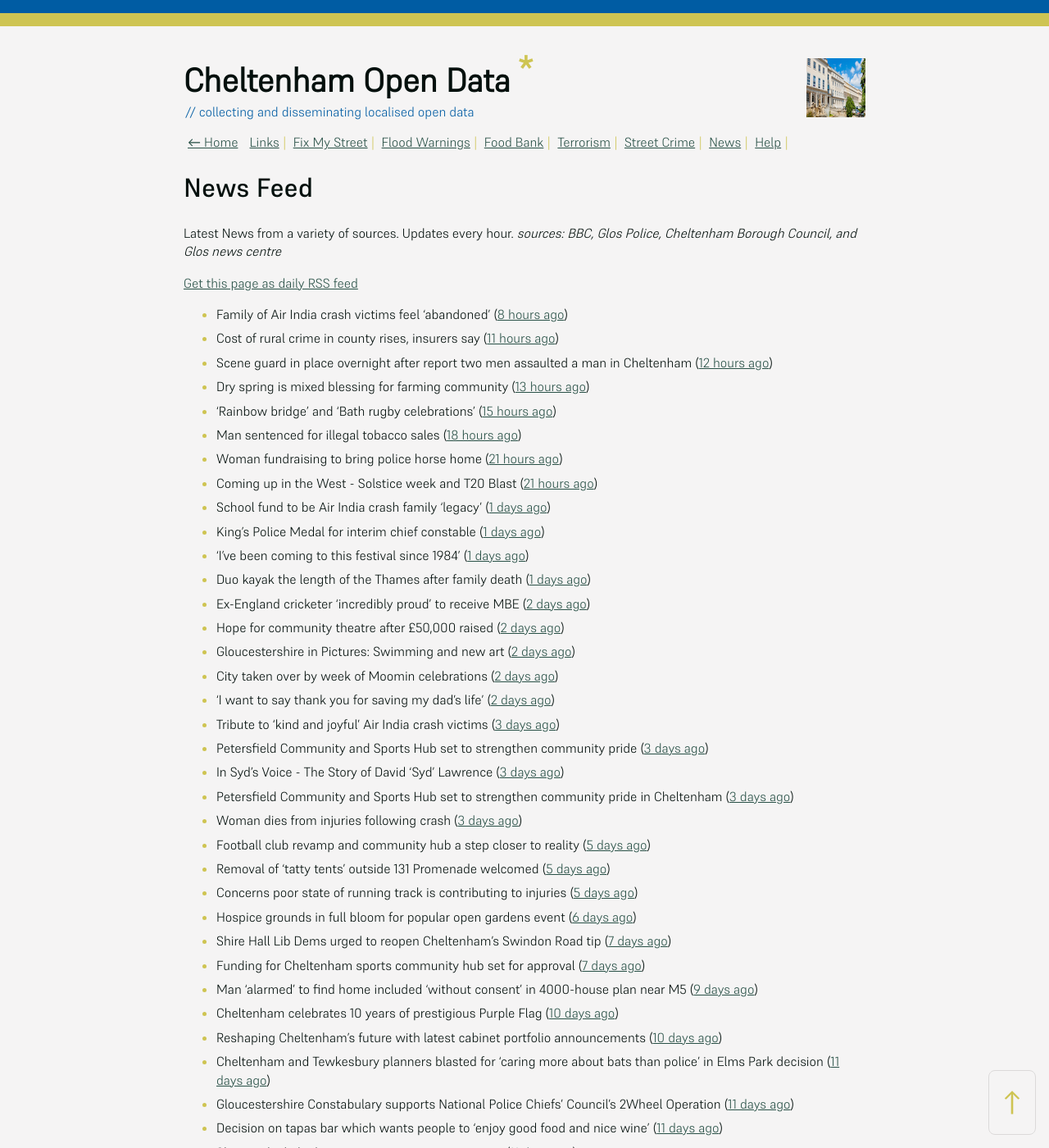
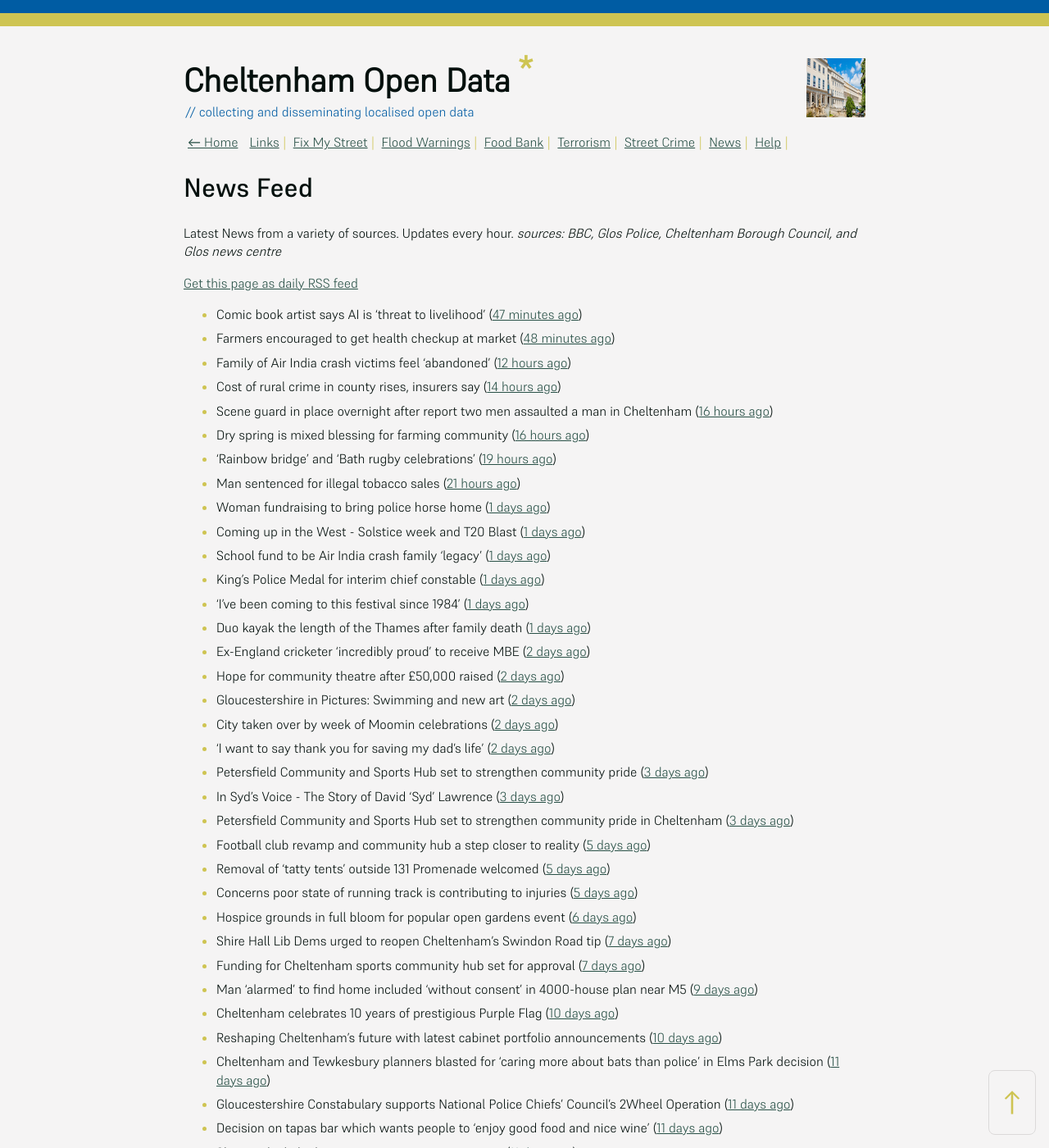
Before and after one commit to mat-0/cheltenham-open-data, a Jekyll site: the page built from _pages/news.md, in a window 1280 px wide and 1400 px high. Shown: the whole window at 82% size. Built offline with Jekyll 4.4.1, drawn with Linux system fonts in a browser that asks for light colours.

Commit message:
Updated 2025-06-17 05:58:10

```diff
--- a/_pages/news.md
+++ b/_pages/news.md
@@ -12,14 +12,16 @@ _sources: BBC, Glos Police, Cheltenham Borough Council, and Glos news centre_
 [Get this page as daily RSS feed](/daily.rss)
 
 <!-- news_marker starts -->
-- Family of Air India crash victims feel 'abandoned' ([8 hours ago](https://www.bbc.com/news/articles/c5y0lwreg9qo))
-- Cost of rural crime in county rises, insurers say ([11 hours ago](https://www.bbc.com/news/articles/cje7e8lqvj0o))
-- Scene guard in place overnight after report two men assaulted a man in Cheltenham ([12 hours ago](https://gloucesternewscentre.co.uk/scene-guard-in-place-overnight-after-report-two-men-assaulted-a-man-in-cheltenham/))
-- Dry spring is mixed blessing for farming community ([13 hours ago](https://www.bbc.com/news/articles/c8d1vglgj9zo))
-- 'Rainbow bridge' and 'Bath rugby celebrations' ([15 hours ago](https://www.bbc.com/news/articles/cx2e29jqllgo))
-- Man sentenced for illegal tobacco sales ([18 hours ago](https://gloucesternewscentre.co.uk/man-sentenced-for-illegal-tobacco-sales/))
-- Woman fundraising to bring police horse home ([21 hours ago](https://www.bbc.com/news/articles/c1ld0n474llo))
-- Coming up in the West - Solstice week and T20 Blast ([21 hours ago](https://www.bbc.com/news/articles/c4g3nze858lo))
+- Comic book artist says AI is 'threat to livelihood' ([47 minutes ago](https://www.bbc.com/news/articles/cjrnr779z2lo))
+- Farmers encouraged to get health checkup at market ([48 minutes ago](https://www.bbc.com/news/articles/c5yxyye6rglo))
+- Family of Air India crash victims feel 'abandoned' ([12 hours ago](https://www.bbc.com/news/articles/c5y0lwreg9qo))
+- Cost of rural crime in county rises, insurers say ([14 hours ago](https://www.bbc.com/news/articles/cje7e8lqvj0o))
+- Scene guard in place overnight after report two men assaulted a man in Cheltenham ([16 hours ago](https://gloucesternewscentre.co.uk/scene-guard-in-place-overnight-after-report-two-men-assaulted-a-man-in-cheltenham/))
+- Dry spring is mixed blessing for farming community ([16 hours ago](https://www.bbc.com/news/articles/c8d1vglgj9zo))
+- 'Rainbow bridge' and 'Bath rugby celebrations' ([19 hours ago](https://www.bbc.com/news/articles/cx2e29jqllgo))
+- Man sentenced for illegal tobacco sales ([21 hours ago](https://gloucesternewscentre.co.uk/man-sentenced-for-illegal-tobacco-sales/))
+- Woman fundraising to bring police horse home ([1 days ago](https://www.bbc.com/news/articles/c1ld0n474llo))
+- Coming up in the West - Solstice week and T20 Blast ([1 days ago](https://www.bbc.com/news/articles/c4g3nze858lo))
 - School fund to be Air India crash family 'legacy' ([1 days ago](https://www.bbc.com/news/articles/c5y5ygl2g31o))
 - King's Police Medal for interim chief constable ([1 days ago](https://www.bbc.com/news/articles/c39x9jz8ez1o))
 - 'I've been coming to this festival since 1984' ([1 days ago](https://www.bbc.com/news/articles/clyny53kdg4o))
@@ -29,11 +31,9 @@ _sources: BBC, Glos Police, Cheltenham Borough Council, and Glos news centre_
 - Gloucestershire in Pictures: Swimming and new art ([2 days ago](https://www.bbc.com/news/articles/ckgr8gzq8rjo))
 - City taken over by week of Moomin celebrations ([2 days ago](https://www.bbc.com/news/articles/c79e092j1qyo))
 - 'I want to say thank you for saving my dad's life' ([2 days ago](https://www.bbc.com/news/articles/c8jg40v7l00o))
-- Tribute to 'kind and joyful' Air India crash victims ([3 days ago](https://www.bbc.com/news/articles/c20qv62dxq6o))
 - Petersfield Community and Sports Hub set to strengthen community pride ([3 days ago](https://gloucesternewscentre.co.uk/petersfield-community-and-sports-hub-set-to-strengthen-community-pride/))
 - In Syd's Voice - The Story of David 'Syd' Lawrence ([3 days ago](https://www.bbc.co.uk/sounds/play/p0lj4vvq))
 - Petersfield Community and Sports Hub set to strengthen community pride in Cheltenham ([3 days ago](https://www.cheltenham.gov.uk/news/article/3020/petersfield_community_and_sports_hub_set_to_strengthen_community_pride_in_cheltenham))
-- Woman dies from injuries following crash ([3 days ago](https://www.bbc.com/news/articles/cx2q7py0p1qo))
 - Football club revamp and community hub a step closer to reality ([5 days ago](https://gloucesternewscentre.co.uk/football-club-revamp-and-community-hub-a-step-closer-to-reality/))
 - Removal of ‘tatty tents’ outside 131 Promenade welcomed ([5 days ago](https://gloucesternewscentre.co.uk/removal-of-tatty-tents-outside-131-promenade-welcomed/))
 - Concerns poor state of running track is contributing to injuries ([5 days ago](https://gloucesternewscentre.co.uk/concerns-poor-state-of-running-track-is-contributing-to-injuries/))
```
Also changed, not shown: _data/flood.json (+5 -27 lines), _pages/fix-my-street.md (+2 -2 lines), index.md (+5 -5 lines).
